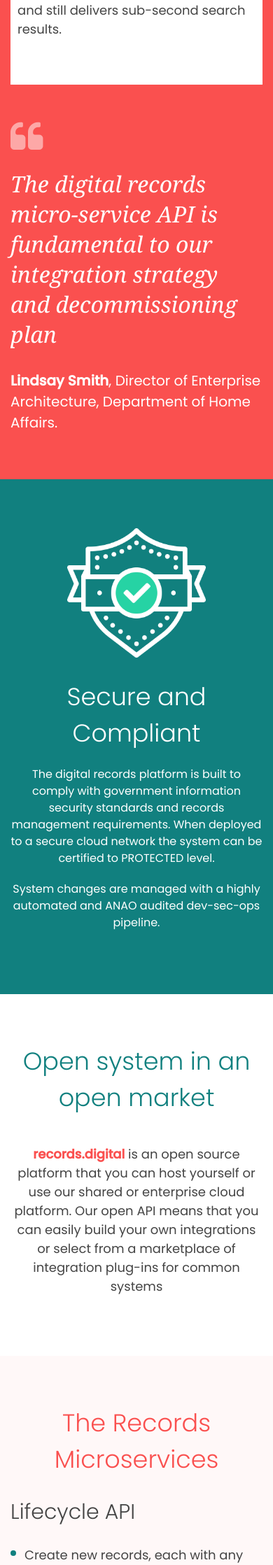
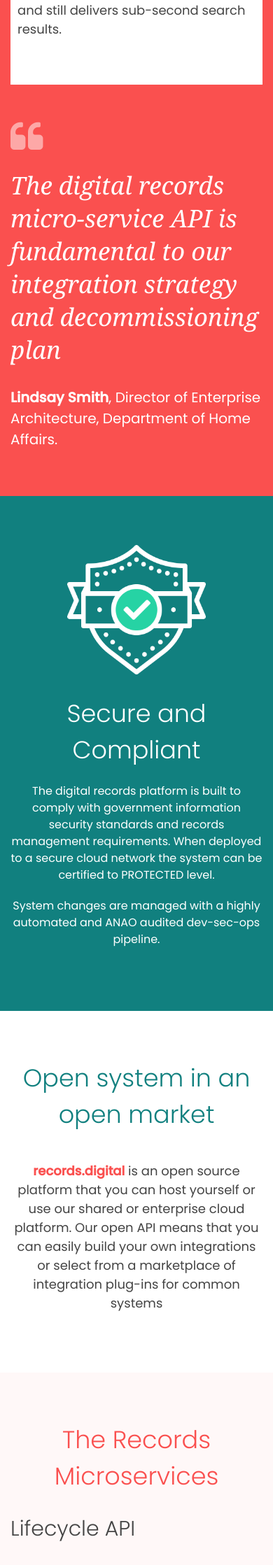
Before and after one commit to rmaasweb/rmaasweb.github.io, a Jekyll site: the page index.html, which Jekyll copies as it is, in a window 390 px wide. Shown: the part 2816-5053 px from the top of the page at 70% size. Built offline with Jekyll 4.4.1, drawn with Linux system fonts in a browser that asks for light colours.

Commit message:
HTML Responsive Fix

```diff
--- a/css/responsive.css
+++ b/css/responsive.css
@@ -1,11 +1,20 @@
 
 @media only screen and (min-width:1920px) {
+	.container-fluid {
+		max-width: 1400px;
+	}
+
 	}
 
 	@media only screen and (min-width:1600px) and (max-width:1900px) {
 	.text_caption p {
 		font-size: 50px;
 	}
+
+	.container-fluid {
+		max-width: 1400px;
+	}
+
 	}
 
 	@media only screen and (min-width:1400px) and (max-width:1599px) {
@@ -19,10 +28,10 @@
 		font-size:30px;
 	}
 	.text_caption {
-	padding-left: 0;
+		padding-left: 20px;
 	}
 	.container {
-	max-width:1200px;
+		max-width:1140px;
 	}
 	.micro_service span {
 		font-size: 40px;
@@ -47,17 +56,28 @@
 		padding-left: 0;
 	}
 	.container {
-	max-width:1200px;
+		max-width:100%;
 	}
 	.micro_service span {
-	font-size: 40px;
-	line-height: 50px;
+		font-size: 36px;
+		line-height: 40px;
+	}
+	.micro_service i {
+		font-size:50px;
+		left: 10px;
+	}
+	.micro_service {
+		padding: 70px 20px 20px 70px;
+	}
+	.archiving h2 {
+			font-size: 50px;
 	}
 	.market span {
 		font-size: 44px;
 	}
 	.ul_style2 li {
 		margin-bottom: 25px;
+				min-height: 48px;
 	}
 	.navbar-light .navbar-nav .nav-link {
 		font-size: 16px;
@@ -83,8 +103,9 @@
 		font-size: 30px;
 	}
 	.ul_style2 li {
-	margin-bottom: 20px;
+	margin-bottom: 12px;
 			font-size: 16px;
+			min-height: 40px;
 	}
 	}
 
@@ -102,7 +123,7 @@
 		}
 		.petabytes {
 			background: #fff;
-		padding: 50px 10px;
+			padding:50px 10px 50px 10px;
 		}
 		.petabytes span{
 			font-size:36px;
@@ -115,7 +136,7 @@
 		padding: 50px 0 20px 50px;
 	}
 	.micro_service span {
-	font-size: 32px;
+		font-size: 35px;
 		line-height: initial;
 	}
 	.Secure_Compliant span {
@@ -135,7 +156,7 @@
 		font-size: 16px;
 	}
 		.ul_style2{
-		margin-top: 30px;
+			margin-top: 60px;
 		}
 		.link a {
 		font-size: 16px;
```
Lines whose indentation alone changed are shown as unchanged.
